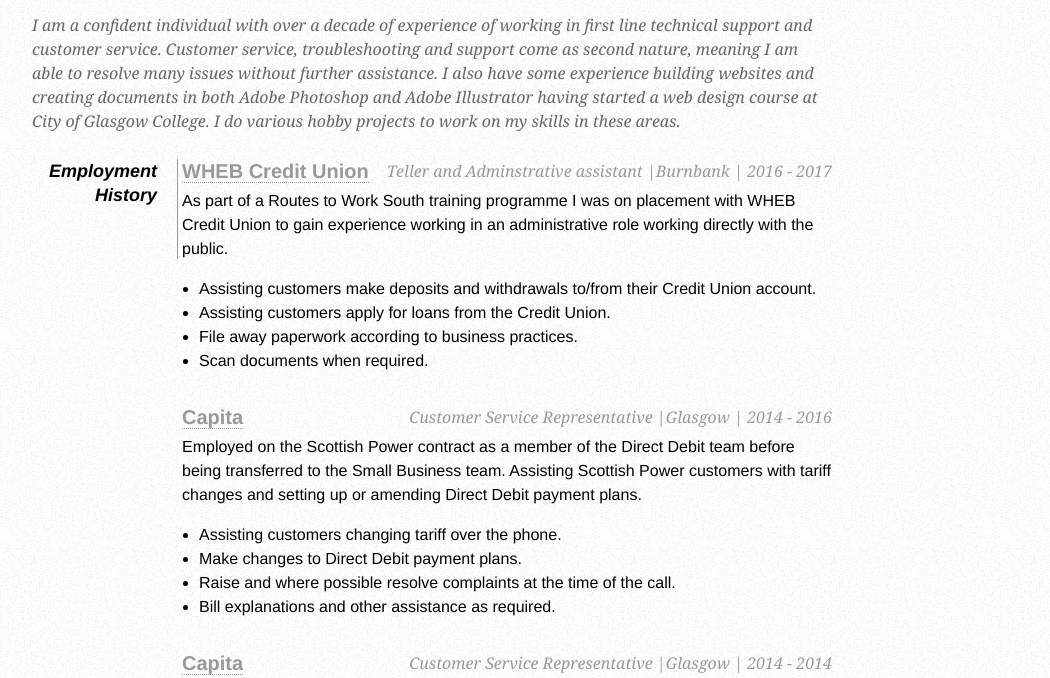
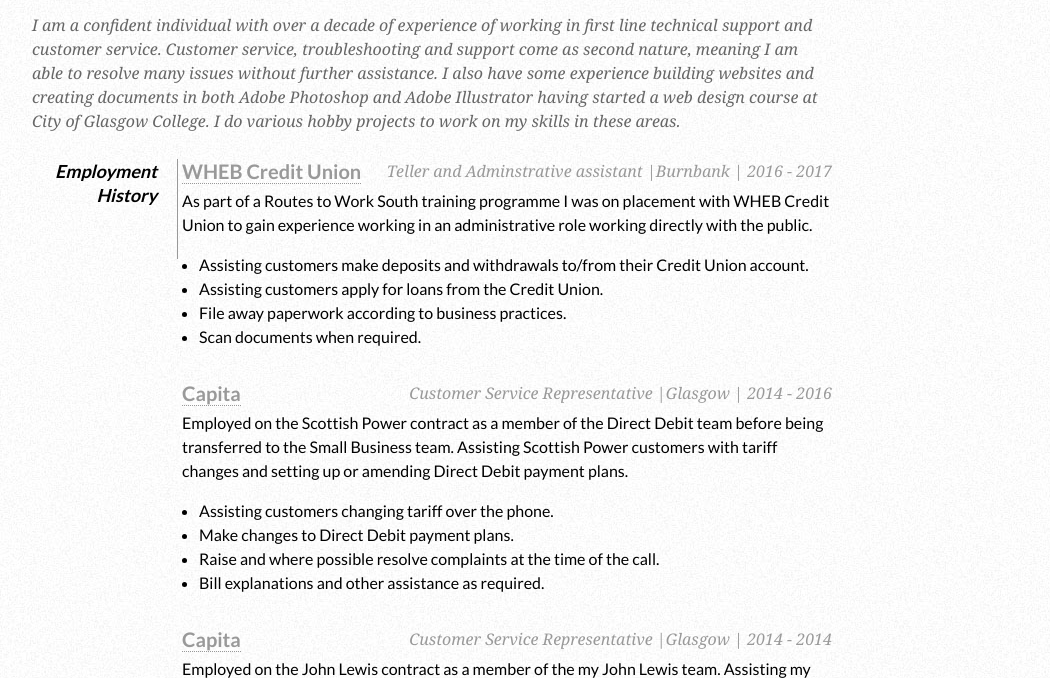
Before and after one commit to winslowhome/winslowhome.github.io, a plain HTML site: page cv/index.html in a window 1280 px wide. Shown: the part 148-826 px from the top of the page, without its empty margins (208-1258 px from the left). Drawn offline with nearby package versions, Linux system fonts and the light colour scheme.

Commit message:
Update main.css

```diff
--- a/cv/css/main.css
+++ b/cv/css/main.css
@@ -9,14 +9,15 @@
 ################################################################# */
 
 /* Import fonts */
-/*@import url(http://fonts.googleapis.com/css?family=Lato:300,400,700,900);
-
+/*
 @import url("prettyPhoto.css") screen;
 @import url("hoverex-all.css") screen;
 */
+@import url(http://fonts.googleapis.com/css?family=Lato:300,400,700,900);
+
 * { margin: 0; padding: 0; }
 
-body { font: 16px Helvetica, Sans-Serif; line-height: 24px; background: url(../images/noise.jpg); }
+body { font: 16px Lato, Helvetica, Sans-Serif; line-height: 24px; background: url(../images/noise.jpg); }
         .clear { clear: both; }
 
 #page-wrap { width: 800px; margin: 40px auto 60px; }
```
